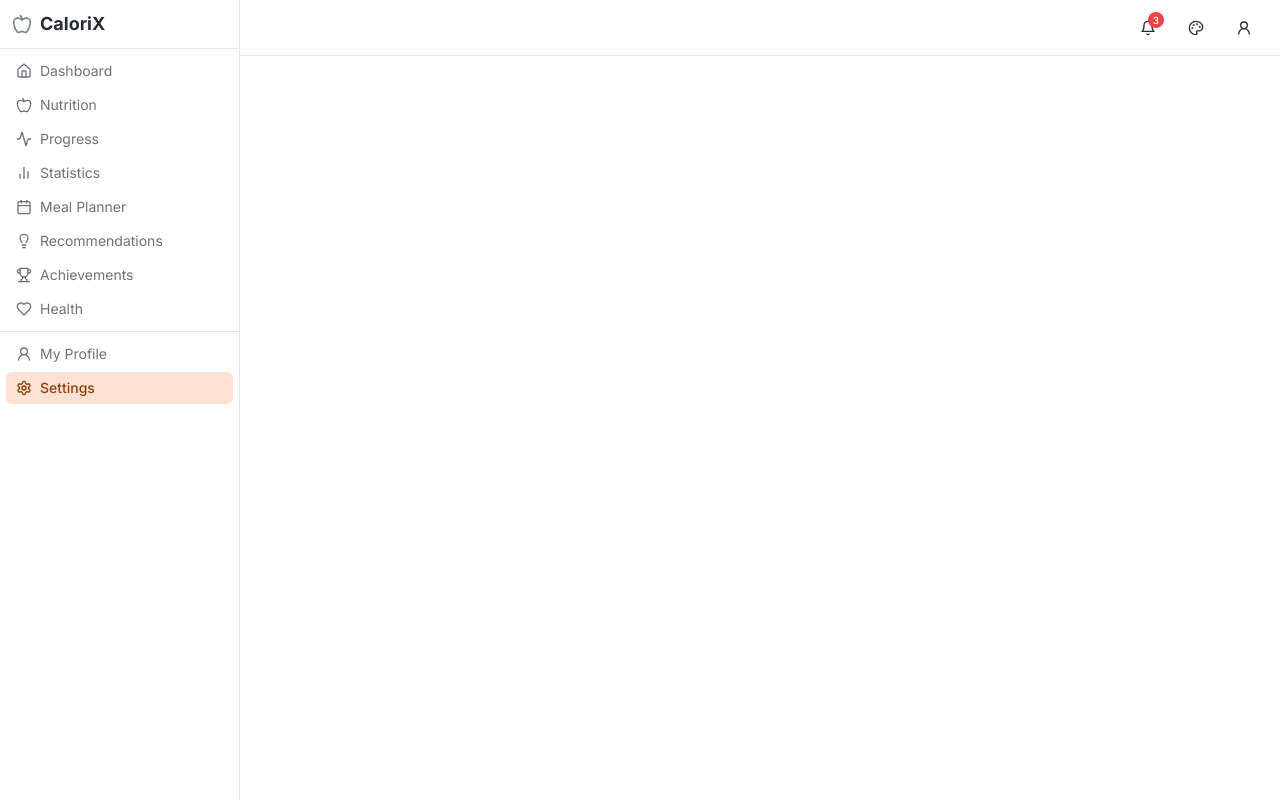
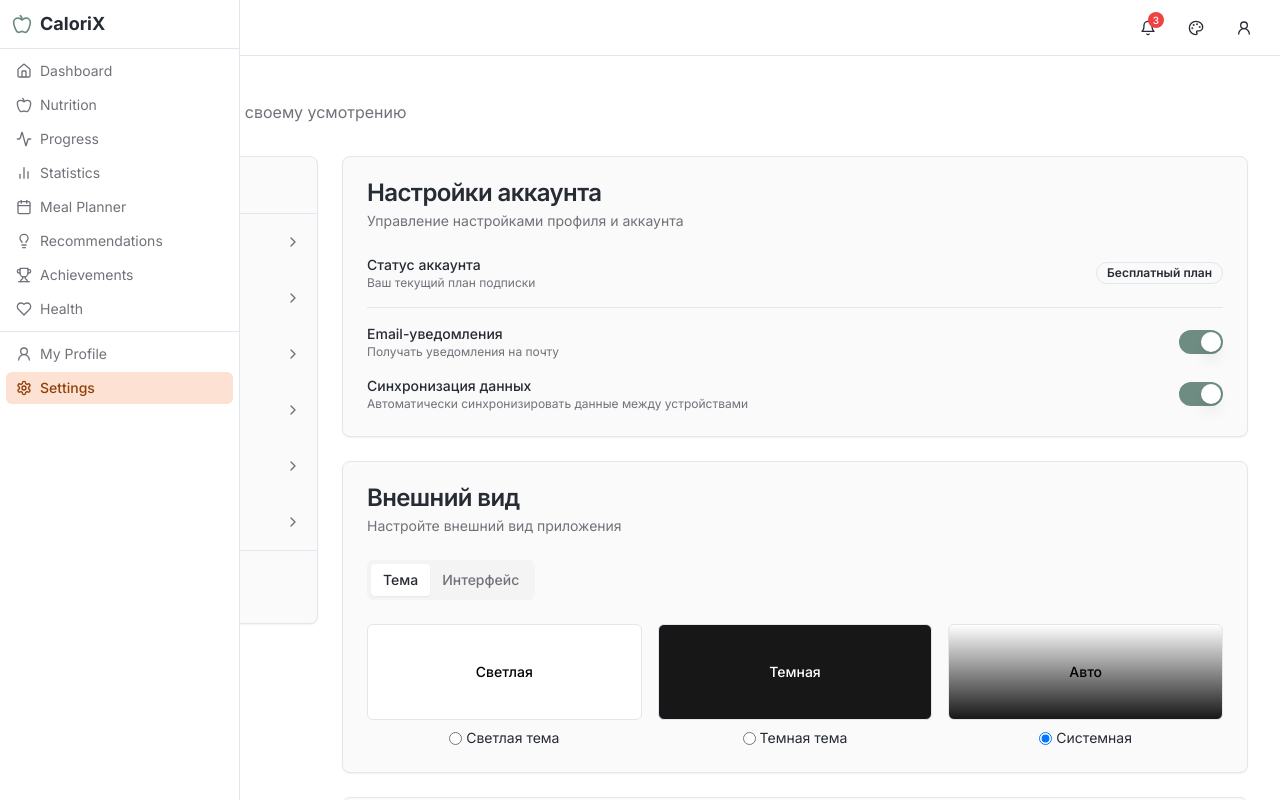
Before and after one commit to chavela89/calorix-insight, a React (Vite) app: page /settings in a window 1280 px wide. Shown: the top 800 px of the page. Built offline with nearby package versions, Linux system fonts and the light colour scheme.

Commit message:
Fix TS2741 error in App.tsx
The ThemeProvider component requires a `children` prop, which was not being passed in `App.tsx`. This commit adds the missing `children` prop to resolve the TypeScript error.

```diff
--- a/src/components/layout/Layout.tsx
+++ b/src/components/layout/Layout.tsx
@@ -3,8 +3,9 @@ import React, { useState } from "react";
 import { Sidebar } from "@/components/layout/Sidebar";
 import Header from "@/components/layout/Header";
 import { useNavigate } from "react-router-dom";
+import { Outlet } from "react-router-dom";
 
-export default function Layout({ children }) {
+export default function Layout() {
   const [sidebarOpen, setSidebarOpen] = useState(false);
   const navigate = useNavigate();
 
@@ -22,7 +23,7 @@ export default function Layout({ children }) {
       <div className="flex flex-1 overflow-hidden">
         <Sidebar isOpen={sidebarOpen} toggleSidebar={toggleSidebar} />
         <main className="flex-1 overflow-y-auto bg-background">
-          {children}
+          <Outlet />
         </main>
       </div>
     </div>
```
